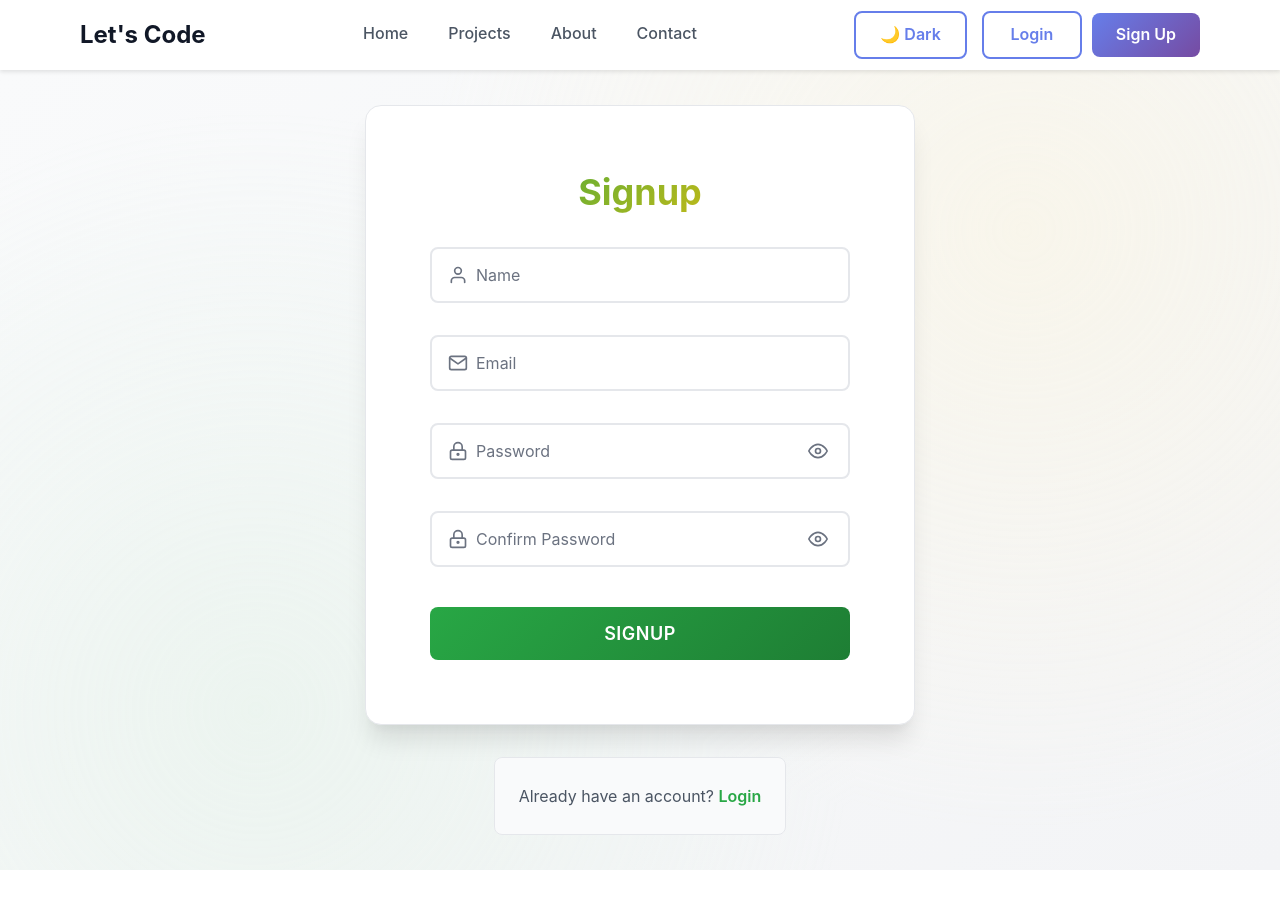
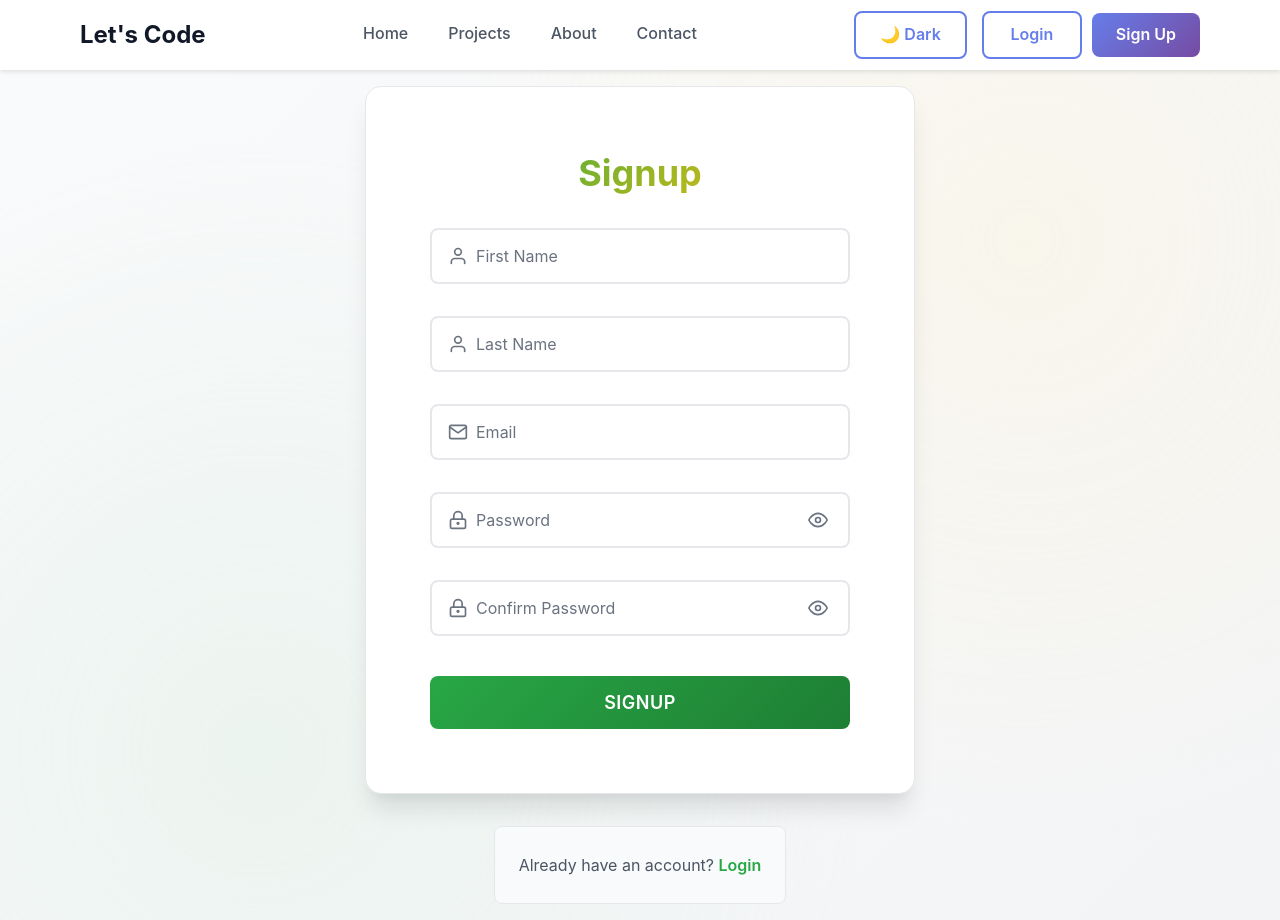
Before and after one commit to memories-storage/Frontend, a React (Create React App) app: page /signup in a window 1280 px wide. Before the commit the page ends 870 px from the top, so only its background shows below. Built offline with nearby package versions, Linux system fonts and the light colour scheme.

Commit message:
sign-up changed

```diff
--- a/src/pages/SignUp/SignUp.jsx
+++ b/src/pages/SignUp/SignUp.jsx
@@ -7,7 +7,8 @@ import { ENDPOINTS } from '../../utils/constants/api';
 import { cookieUtils } from '../../utils/cookies';
 
 const SignUp = () => {
-    const [name, setName] = useState('');
+    const [firstName, setFirstName] = useState('');
+    const [lastName, setLastName] = useState('');
     const [email, setEmail] = useState('');
     const [password, setPassword] = useState('');
     const [confirmPassword, setConfirmPassword] = useState('');
@@ -27,7 +28,8 @@ const SignUp = () => {
         setSuccess('');
 
         // Basic validation
-        if (!name.trim() || !email.trim() || !password || !confirmPassword) {
+        // last name is optional
+        if (!firstName.trim() || !lastName.trim() || !email.trim() || !password || !confirmPassword) {
             setError('Please fill in all fields');
             setLoading(false);
             return;
@@ -58,7 +60,10 @@ const SignUp = () => {
         try {
             // Create FormData object
             const formData = new FormData();
-            formData.append('name', name.trim());
+            formData.append('firstName', firstName.trim());
+            if (lastName.trim()) {
+                formData.append('lastName', lastName.trim());
+            }
             formData.append('email', email.trim());
             formData.append('password', password);
 
@@ -69,7 +74,8 @@ const SignUp = () => {
                 setSuccess(response.message || 'Registration successful! Redirecting to login...');
 
                 // Clear form
-                setName('');
+                setFirstName('');
+                setLastName('');
                 setEmail('');
                 setPassword('');
                 setConfirmPassword('');
@@ -136,9 +142,16 @@ const SignUp = () => {
         if (error) setError('');
     }
 
-    const handleNameChange = (e) => {
-        const name = e.target.value;
-        setName(name);
+      const handleFirstNameChange = (e) => {
+        const firstName = e.target.value;
+        setFirstName(firstName);
+        // Clear error when user starts typing
+        if (error) setError('');
+    }
+
+    const handleLastNameChange = (e) => {
+        const lastName = e.target.value;
+        setLastName(lastName);
         // Clear error when user starts typing
         if (error) setError('');
     }
@@ -179,9 +192,17 @@ const SignUp = () => {
         <form onSubmit={handleSignup}>
           <input
             type='text'
-            placeholder='Name'
-            value={name}
-            onChange={handleNameChange}
+            placeholder='First Name'
+            value={firstName}
+            onChange={handleFirstNameChange}
+            disabled={loading}
+            required
+          />
+          <input
+            type='text'
+            placeholder='Last Name'
+            value={lastName}
+            onChange={handleLastNameChange}
             disabled={loading}
             required
           />
```
